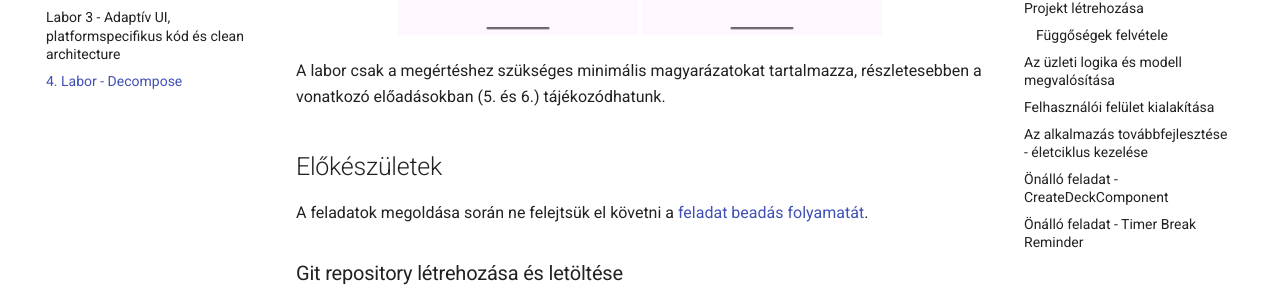
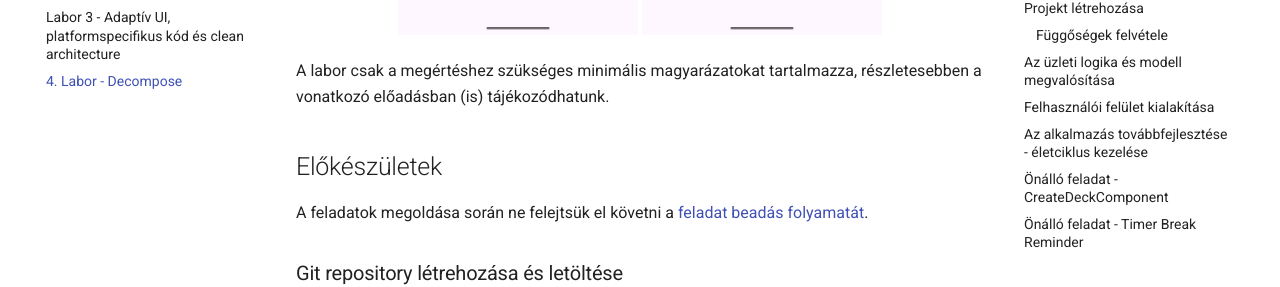
Before and after one commit to VIAUBXAV084/laborok, an MkDocs documentation site: the page built from docs/laborok/04_decompose/index.md, in a window 1280 px wide and 900 px high, scrolled down 1913 px. Shown: the part 199-486 px from the top of the window. Built offline with MkDocs 1.6.1 and Material for MkDocs 9.7.7, drawn with Linux system fonts in a browser that asks for light colours; comment, search, counter and statistics services are not loaded.

Commit message:
Update index.md

```diff
--- a/docs/laborok/04_decompose/index.md
+++ b/docs/laborok/04_decompose/index.md
@@ -17,7 +17,7 @@ A labor során egy kártya-alapú, tanuláshoz használható kvíz alkalmazást
 <img src="./assets/5.png" width="240">
 </p>
 
-A labor csak a megértéshez szükséges minimális magyarázatokat tartalmazza, részletesebben a vonatkozó előadásokban (5. és 6.) tájékozódhatunk.
+A labor csak a megértéshez szükséges minimális magyarázatokat tartalmazza, részletesebben a vonatkozó előadásban (is) tájékozódhatunk.
 
 ## Előkészületek
 
```
